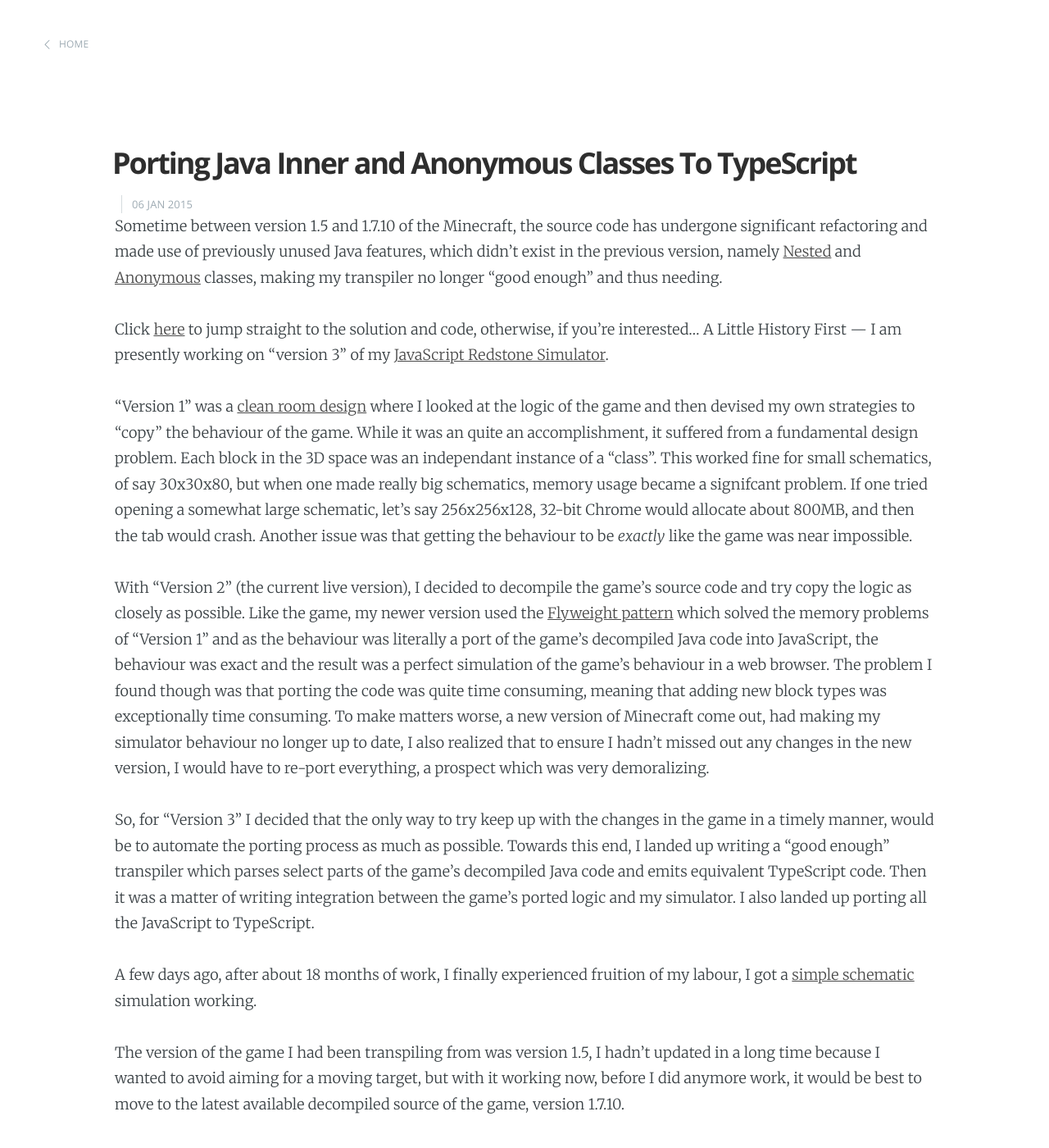
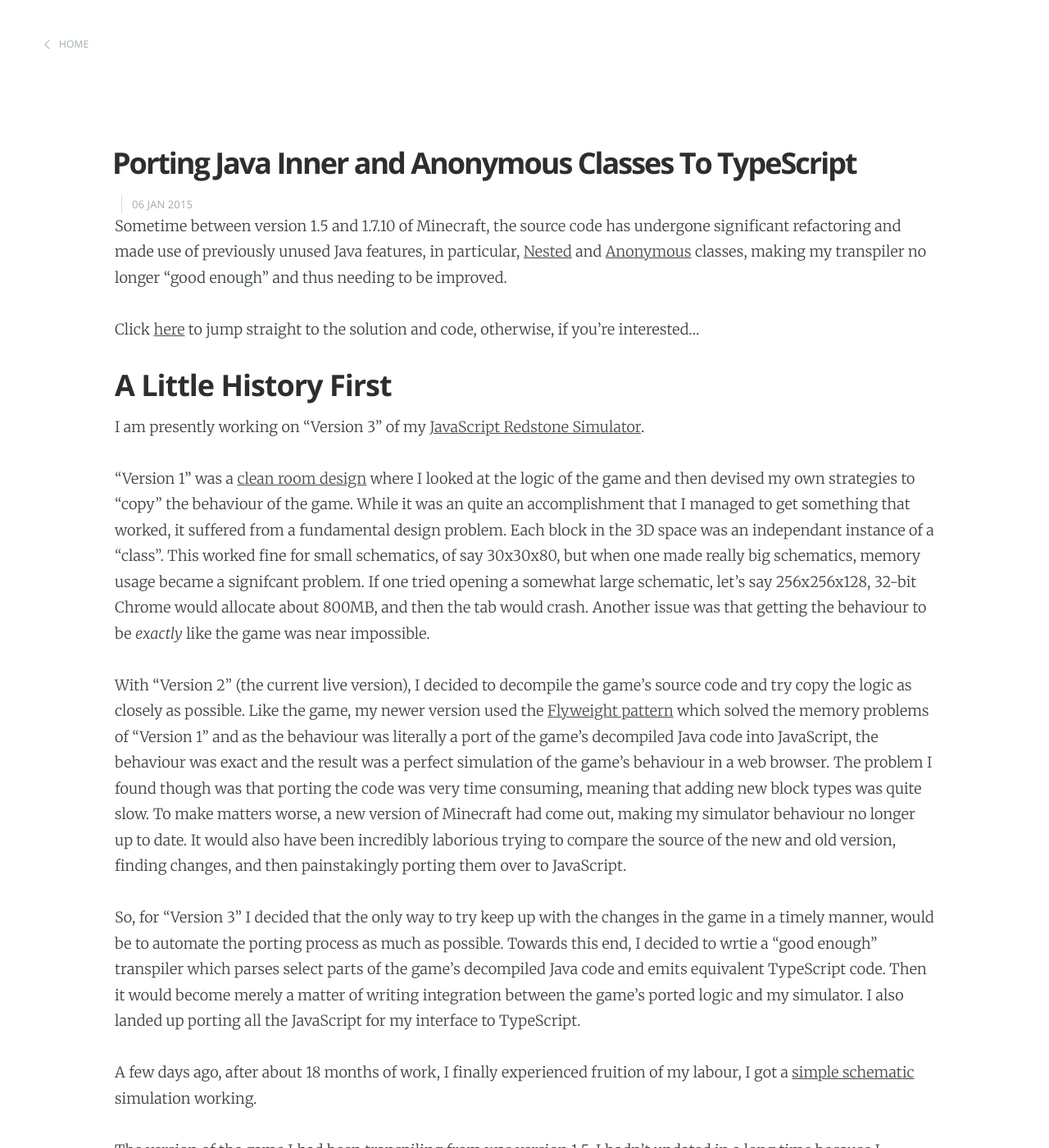
Before and after one commit to JonathanLydall/JonathanLydall.github.io, a Jekyll site: the page built from _posts/2015-01-06-porting-java-inner-and-anonymous-classes-to-typescript.md, in a window 1280 px wide and 1400 px high. Shown: the whole window at 82% size. Built offline with Jekyll 4.4.1, drawn with Linux system fonts in a browser that asks for light colours; Markdown is read by kramdown in place of the engine named in the settings; some of the changed text lies outside the part shown.

Commit message:
Few fixes.

```diff
--- a/_posts/2015-01-06-porting-java-inner-and-anonymous-classes-to-typescript.md
+++ b/_posts/2015-01-06-porting-java-inner-and-anonymous-classes-to-typescript.md
@@ -3,22 +3,23 @@ layout: post
 title:  "Porting Java Inner and Anonymous Classes To TypeScript"
 date:   2015-01-06 13:18:00 +2:00
 ---
-Sometime between version 1.5 and 1.7.10 of the Minecraft, the source code has undergone significant refactoring and made use of previously unused Java features, which didn't exist in the previous version, namely [Nested](http://docs.oracle.com/javase/tutorial/java/javaOO/nested.html) and [Anonymous](http://docs.oracle.com/javase/tutorial/java/javaOO/anonymousclasses.html) classes, making my transpiler no longer "good enough" and thus needing.
+Sometime between version 1.5 and 1.7.10 of Minecraft, the source code has undergone significant refactoring and made use of previously unused Java features, in particular, [Nested](http://docs.oracle.com/javase/tutorial/java/javaOO/nested.html) and [Anonymous](http://docs.oracle.com/javase/tutorial/java/javaOO/anonymousclasses.html) classes, making my transpiler no longer "good enough" and thus needing to be improved.
 
 Click [here](#main) to jump straight to the solution and code, otherwise, if you're interested...
+
 A Little History First
 ---
-I am presently working on "version 3" of my [JavaScript Redstone Simulator](http://mordritch.com/mc_rss/).
+I am presently working on "Version 3" of my [JavaScript Redstone Simulator](http://mordritch.com/mc_rss/).
 
-"Version 1" was a [clean room design](http://en.wikipedia.org/wiki/Clean_room_design) where I looked at the logic of the game and then devised my own strategies to "copy" the behaviour of the game. While it was an quite an accomplishment, it suffered from a fundamental design problem. Each block in the 3D space was an independant instance of a "class". This worked fine for small schematics, of say 30x30x80, but when one made really big schematics, memory usage became a signifcant problem. If one tried opening a somewhat large schematic, let's say 256x256x128, 32-bit Chrome would allocate about 800MB, and then the tab would crash. Another issue was that getting the behaviour to be *exactly* like the game was near impossible.
+"Version 1" was a [clean room design](http://en.wikipedia.org/wiki/Clean_room_design) where I looked at the logic of the game and then devised my own strategies to "copy" the behaviour of the game. While it was an quite an accomplishment that I managed to get something that worked, it suffered from a fundamental design problem. Each block in the 3D space was an independant instance of a "class". This worked fine for small schematics, of say 30x30x80, but when one made really big schematics, memory usage became a signifcant problem. If one tried opening a somewhat large schematic, let's say 256x256x128, 32-bit Chrome would allocate about 800MB, and then the tab would crash. Another issue was that getting the behaviour to be *exactly* like the game was near impossible.
 
-With "Version 2" (the current live version), I decided to decompile the game's source code and try copy the logic as closely as possible. Like the game, my newer version used the [Flyweight pattern](http://en.wikipedia.org/wiki/Flyweight_pattern) which solved the memory problems of "Version 1" and as the behaviour was literally a port of the game's decompiled Java code into JavaScript, the behaviour was exact and the result was a perfect simulation of the game's behaviour in a web browser. The problem I found though was that porting the code was quite time consuming, meaning that adding new block types was exceptionally time consuming. To make matters worse, a new version of Minecraft come out, had making my simulator behaviour no longer up to date, I also realized that to ensure I hadn't missed out any changes in the new version, I would have to re-port everything, a prospect which was very demoralizing.
+With "Version 2" (the current live version), I decided to decompile the game's source code and try copy the logic as closely as possible. Like the game, my newer version used the [Flyweight pattern](http://en.wikipedia.org/wiki/Flyweight_pattern) which solved the memory problems of "Version 1" and as the behaviour was literally a port of the game's decompiled Java code into JavaScript, the behaviour was exact and the result was a perfect simulation of the game's behaviour in a web browser. The problem I found though was that porting the code was very time consuming, meaning that adding new block types was quite slow. To make matters worse, a new version of Minecraft had come out, making my simulator behaviour no longer up to date. It would also have been incredibly laborious trying to compare the source of the new and old version, finding changes, and then painstakingly porting them over to JavaScript.
 
-So, for "Version 3" I decided that the only way to try keep up with the changes in the game in a timely manner, would be to automate the porting process as much as possible. Towards this end, I landed up writing a "good enough" transpiler which parses select parts of the game's decompiled Java code and emits equivalent TypeScript code. Then it was a matter of writing integration between the game's ported logic and my simulator. I also landed up porting all the JavaScript to TypeScript.
+So, for "Version 3" I decided that the only way to try keep up with the changes in the game in a timely manner, would be to automate the porting process as much as possible. Towards this end, I decided to wrtie a "good enough" transpiler which parses select parts of the game's decompiled Java code and emits equivalent TypeScript code. Then it would become merely a matter of writing integration between the game's ported logic and my simulator. I also landed up porting all the JavaScript for my interface to TypeScript.
 
 A few days ago, after about 18 months of work, I finally experienced fruition of my labour, I got a [simple schematic](http://mordritch.com/mc_rss/1001) simulation working.
 
-The version of the game I had been transpiling from was version 1.5, I hadn't updated in a long time because I wanted to avoid aiming for a moving target, but with it working now, before I did anymore work, it would be best to move to the latest available decompiled source of the game, version 1.7.10.
+The version of the game I had been transpiling from was version 1.5, I hadn't updated in a long time because I wanted to avoid aiming for a moving target, but with it working now, before I did anymore work, I felt it would be best to move to the latest available decompiled source of the game, version 1.7.10.
 
 <a name="main"></a>The need to Transpile Java Anonymous and Nested Classes to TypeScript
 ---
```
